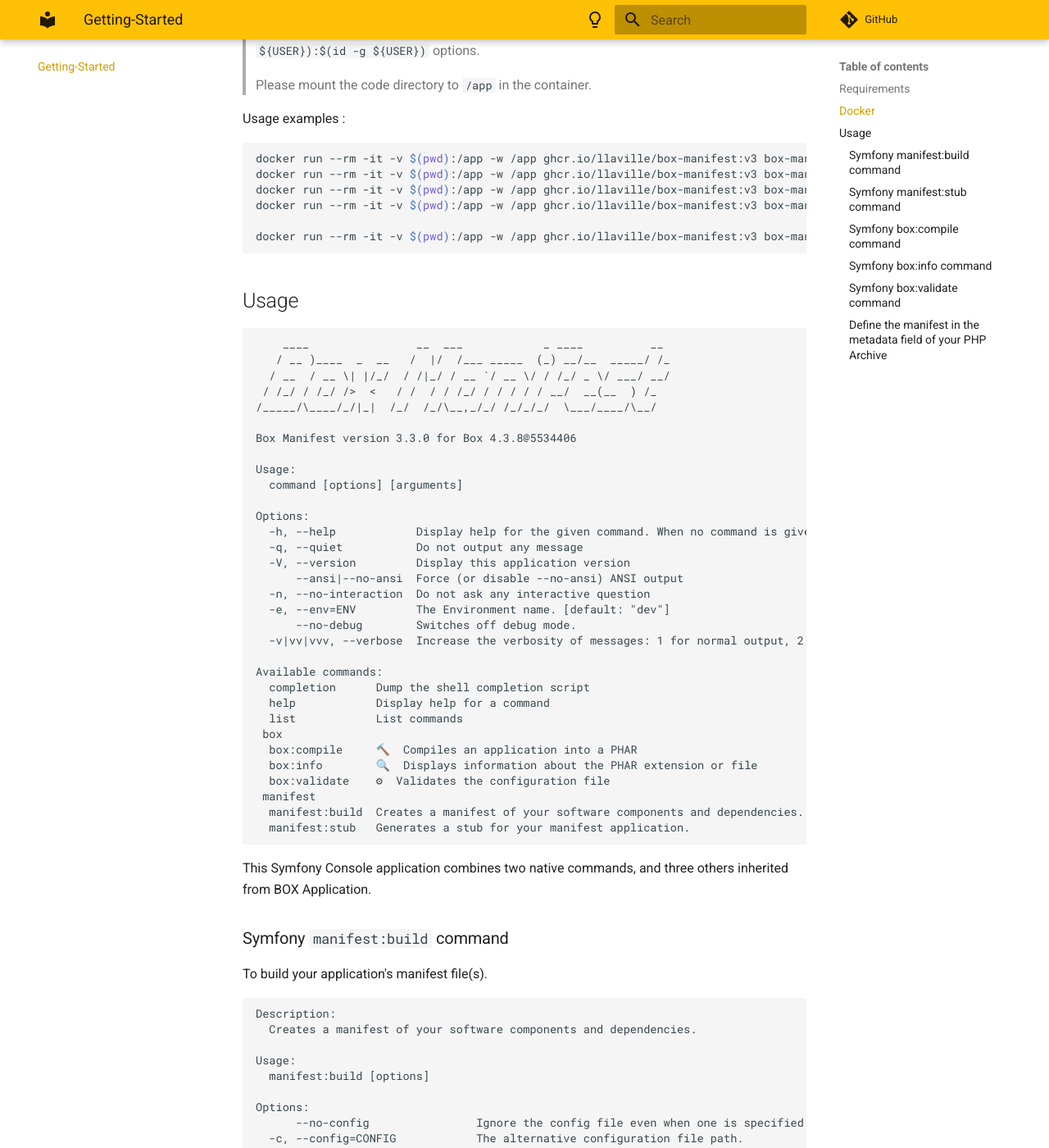
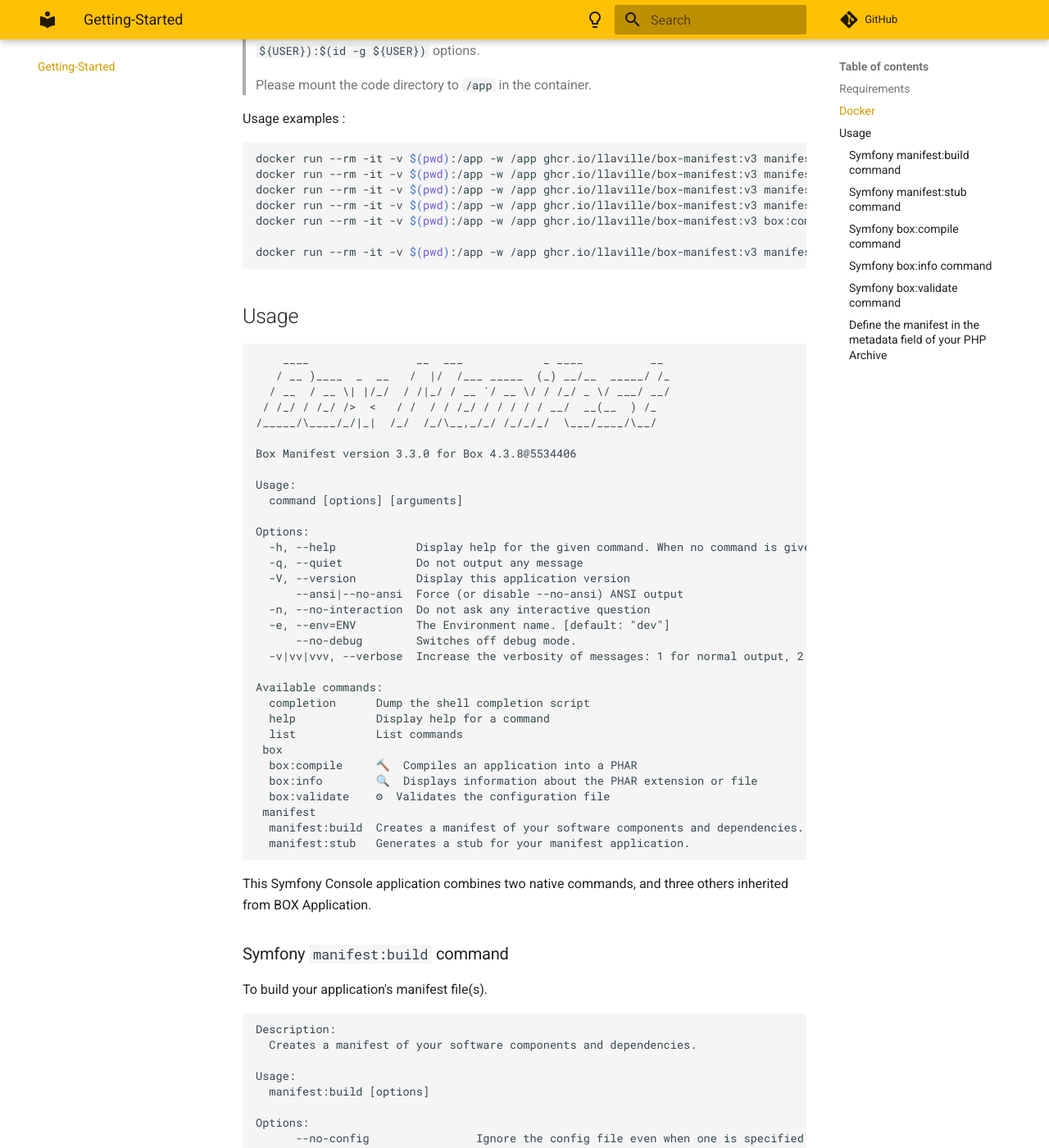
Before and after one commit to llaville/box-manifest, an MkDocs documentation site: the page built from docs/getting-started.md, in a window 1280 px wide and 1400 px high, scrolled down 439 px. Shown: the whole window at 82% size. Built offline with MkDocs 1.6.1 and Material for MkDocs 9.7.7, drawn with Linux system fonts in a browser that asks for light colours; comment, search, counter and statistics services are not loaded; some of the changed text lies outside the part shown.

Commit message:
update documentation for v3.3

````diff
--- a/docs/getting-started.md
+++ b/docs/getting-started.md
@@ -16,12 +16,13 @@
 Usage examples :
 
 ```shell
-docker run --rm -it -v $(pwd):/app -w /app ghcr.io/llaville/box-manifest:v3 box-manifest manifest:build -c box.json --output-file=sbom.xml
-docker run --rm -it -v $(pwd):/app -w /app ghcr.io/llaville/box-manifest:v3 box-manifest manifest:build -c box.json --output-file=manifest.txt
-docker run --rm -it -v $(pwd):/app -w /app ghcr.io/llaville/box-manifest:v3 box-manifest manifest:stub -c box.json --output-file=stub.php
-docker run --rm -it -v $(pwd):/app -w /app ghcr.io/llaville/box-manifest:v3 box-manifest box:compile -c box.json.dist
+docker run --rm -it -v $(pwd):/app -w /app ghcr.io/llaville/box-manifest:v3 manifest:build -c box.json --output-file=sbom.xml
+docker run --rm -it -v $(pwd):/app -w /app ghcr.io/llaville/box-manifest:v3 manifest:build -c box.json --output-file=manifest.txt
+docker run --rm -it -v $(pwd):/app -w /app ghcr.io/llaville/box-manifest:v3 manifest:build -c box.json --output-file=console.txt
+docker run --rm -it -v $(pwd):/app -w /app ghcr.io/llaville/box-manifest:v3 manifest:stub -c box.json --output-file=stub.php
+docker run --rm -it -v $(pwd):/app -w /app ghcr.io/llaville/box-manifest:v3 box:compile -c box.json.dist
 
-docker run --rm -it -v $(pwd):/app -w /app ghcr.io/llaville/box-manifest:v3 box-manifest manifest:build --bootstrap tests/fixtures/my-manifest.php --format \\Bartlett\\BoxManifest\\Tests\\fixtures\\ConsoleManifest -v
+docker run --rm -it -v $(pwd):/app -w /app ghcr.io/llaville/box-manifest:v3 manifest:build --bootstrap tests/fixtures/my-manifest.php --format \\Bartlett\\BoxManifest\\Tests\\fixtures\\ConsoleManifest -v
 ```
 
 ## Usage
@@ -79,10 +80,10 @@ Options:
       --no-config                Ignore the config file even when one is specified with the --config option
   -c, --config=CONFIG            The alternative configuration file path.
       --bootstrap=BOOTSTRAP      A PHP script that is included before execution
-  -f, --format=FORMAT            Format of the output: auto, plain, ansi, sbom [default: "auto"]
+  -f, --format=FORMAT            Format of the output: auto, plain, ansi, console, sbom-xml, sbom-json [default: "auto"]
   -s, --sbom-spec=SBOM-SPEC      SBOM specification version: 1.1, 1.2, 1.3, 1.4 [default: "1.4"]
   -o, --output-file=OUTPUT-FILE  Write results to file (default to standard output)
-  -h, --help                     Display help for the given command. When no command is given display help for the manifest:build command
+  -h, --help                     Display help for the given command. When no command is given display help for the list command
   -q, --quiet                    Do not output any message
   -V, --version                  Display this application version
       --ansi|--no-ansi           Force (or disable --no-ansi) ANSI output
````
Also changed, not shown: README.md (+2 -2 lines), docs/UseCases/ConsoleTextFormat.md (+1 -1 lines), docs/installation.md (+2 -0 lines).
